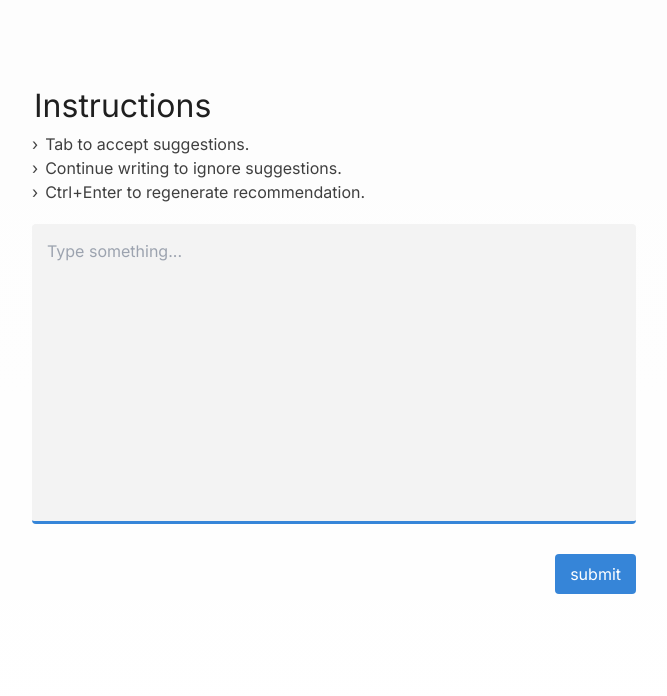
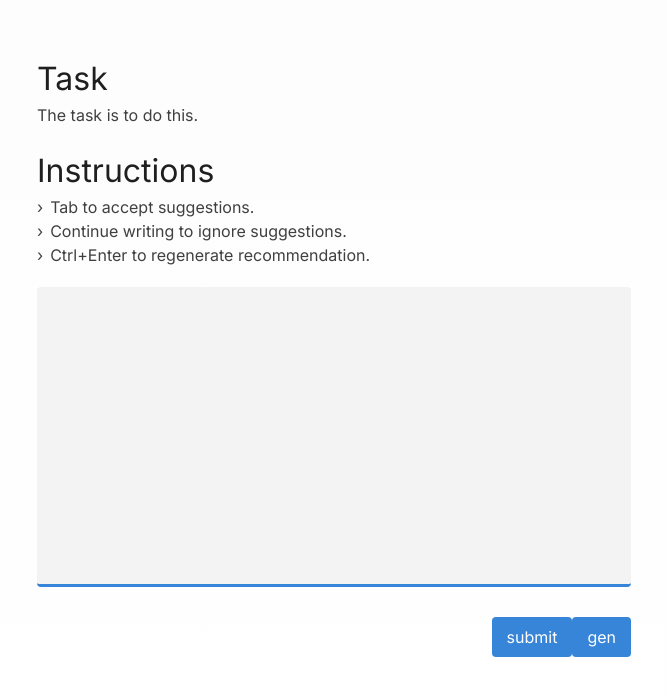
Before and after one commit to yuna17c/research, a Next.js app in the folder ai-writing/: page / in a window 1280 px wide. Shown: the top 696 px of the page, without its empty margins (306-973 px from the left). Built offline with nearby package versions, Linux system fonts and the light colour scheme.

Commit message:
Enable API call and display the response on screen

```diff
--- a/ai-writing/app/page.tsx
+++ b/ai-writing/app/page.tsx
@@ -1,20 +1,92 @@
 "use client"
-import Image from "next/image";
-import Autocomplete from "../components/AutoComplete";
 import "./style_main.css";
 import Head from "next/head";
-import { useState } from 'react';
+import { FormEvent, useEffect, useState } from 'react';
 import { db } from '../firebase';
 import { Timestamp, addDoc, collection } from "firebase/firestore";
 import { timeStamp } from "console";
+import axios from 'axios'
+require('dotenv').config({path: '../.env.local'});
+import React, { useRef } from "react"
 
+// interface Conversation {
+//   role: string
+//   content: string
+// }
+
+// export default function Home() {
+//   const [value, setValue] = React.useState<string>("")
+//   const [conversation, setConversation] = React.useState<Conversation[]>([])
+//   const inputRef = useRef<HTMLInputElement>(null)
+//   const handleInput = React.useCallback(
+//     (e: React.ChangeEvent<HTMLInputElement>) => {
+//       setValue(e.target.value)
+//     },
+//     []
+//   )
+//   console.log(value)
+//   // const handleKeyDown = async (e: React.KeyboardEvent<HTMLInputElement>) => {
+//   //   if (e.key==="Enter") {
+//   //     const chatHistory = [...conversation {role:"user",content: value}]
+//   //   }
+//   // }
+//   return (
+//     <div className='main'>
+//       <div className="">
+//         <h1>Task</h1>
+//       </div>
+//       <div>
+//         <p>Start typing</p>
+//         <input
+//           placeholder="Type here"
+//           value={value}
+//           onChange={handleInput}
+//           // onKeyDown={handleKeyDown}
+//           />
+//       </div>
+//     </div>
+//   )
+
+// }
+
+// interface
 export default function Home() {
   const [isPopupVisible, setIsPopupVisible] = useState(false);
   const [inputValue, setInputValue] = useState<string>('');
+  const [ChatResponse, setResponse] = useState('');
+  const [setIntervalTime] = useState('')
+  const contentEditableRef = useRef(null);
 
-  const handleChange = (event: React.ChangeEvent<HTMLTextAreaElement>) => {
-    setInputValue(event.target.value)
+  // const handleChange = () => {
+  //   setInputValue(event.target.value)
+  // }
+  const handleGenerate = async () => {
+    var editableDiv = document.getElementById("editableDiv")
+    var prompt = editableDiv.innerText
+    // const prompt = inputValue
+    console.log("sent", prompt)
+    if (prompt) {
+      try {
+        const response = await fetch("/api/generate?prompt="+encodeURIComponent(prompt))
+        const body = await response.json();
+        console.log("response:",body.name)
+        if (body.name) {
+          editableDiv.innerHTML = `${prompt}<span style="color: #A6A6A6;">${body.name}</span>`;
+        }
+        // setInputValue(prompt+body.name)
+      } catch(error) {
+        console.error(error)
+      }
+    }
   }
+
+  // useEffect(() => {
+  //   const intervalTime = setInterval(() => {
+  //       handleGenerate();
+  //   }, 5000);
+
+  //     return () => clearInterval(intervalTime);
+  // }, [inputValue]);
 
   const handleSubmit = async () => {
     setIsPopupVisible(true);
@@ -43,6 +115,8 @@ export default function Home() {
     </Head>
     <main>
       <div className="title">
+        <h1>Task</h1>
+        <p>The task is to do this.</p>
         <h1>Instructions </h1>
       </div>
       <div className="instructions">
@@ -50,20 +124,26 @@ export default function Home() {
         <p><span>&rsaquo;</span>Continue writing to ignore suggestions.</p>
         <p><span>&rsaquo;</span>Ctrl+Enter to regenerate recommendation.</p>
       </div>
-
       <div className="container">
-          <div className='inputContainer'>
-            <textarea
-              className='inputBox'
-              value={inputValue}
-              // value={query}
-              onChange={handleChange}
-              placeholder="Type something..."
-            />
+        <div className="container">
+            <div className='inputContainer'>
+              <div id="editableDiv"
+                className="inputBox"
+                contentEditable="true"></div>
+              {/* <textarea
+              ref={contentEditableRef}
+                className='inputBox'
+                value={inputValue}
+                name={'txt'}
+                onChange={handleChange}
+                placeholder="Type something..."
+              /> */}
           </div>
+      </div>
       </div>
       <div className="submit">
         <button className="submit-button" onClick={handleSubmit}>submit</button>
+        <button className="submit-button" onClick={handleGenerate}>gen</button>
       </div>
       {isPopupVisible && (
           <div className="popup">
--- a/ai-writing/app/style_main.css
+++ b/ai-writing/app/style_main.css
@@ -20,7 +20,7 @@ main {
     min-height: 100vh;
     width: 55%;
     flex-direction: column;
-    padding: 50px;
+    padding: 55px;
     color: var(--text-color);
 }
 
@@ -28,11 +28,10 @@ h1 {
     font-size: 4vh;
 }
 
-.title {
-    margin-top: 30px;
-    padding: 2px;
+.title p {
+    margin-bottom: 20px;
+    opacity: 0.85
 }
-
 .instructions {
     opacity: 0.85
 }
--- a/ai-writing/components/AutoComplete.tsx
+++ /dev/null
@@ -1,35 +0,0 @@
-"use client";
-
-import { useState, ChangeEvent } from "react";
-import axios from "axios";
-import "../app/style_main.css";
-
-const Autocomplete = () => {
-  const [query, setQuery] = useState<string>("");
-  const [suggestions, setSuggestions] = useState<string[]>([]);
-
-  const handleChange = async (e: ChangeEvent<HTMLInputElement>) => {
-    setQuery(e.target.value);
-    if (e.target.value.length > 2) {
-      const response = await axios.post("/api/autocomplete", { query: e.target.value });
-      setSuggestions(response.data.suggestions);
-    }
-  };
-
-  return (
-    <div className='inputContainer'>
-      <textarea
-        className='inputBox'
-        // value={query}
-        // onChange={handleChange}
-        placeholder="Type something..."
-      />
-      {/* <ul className='suggestionsList'>
-        {suggestions.map((suggestion, index) => (
-          <li key={index} className='suggestionItem'>{suggestion}</li>
-        ))}
-      </ul> */}
-    </div>
-  );
-};
-export default Autocomplete;
--- /dev/null
+++ b/ai-writing/pages/api/generate.js
@@ -0,0 +1,32 @@
+import OpenAI from "openai";
+import { NextResponse } from "next/server";
+require('dotenv').config({path: '../../.env'});
+
+export default async function handler(req, res) {
+  const prompt = req.query.prompt
+  console.log("received:", prompt)
+  const openai = new OpenAI();
+  res.status(200).json({name:'john doe'})
+  // try {
+  //   const response = await openai.chat.completions.create({
+  //     model:"gpt-3.5-turbo",
+  //     messages:[
+  //         {"role": "system", "content": "You are a helpful assistant who completes the sentence of a user who is writing an email."},
+  //         {"role": "user", "content": prompt},
+  //     ],
+  //     temperature:1,
+  //     max_tokens:50,
+  //     n:3,
+  //     top_p:0.55
+  //   });
+  //   const val = response.choices[0].message.content
+  //   const val = "hello!d"
+  //   console.log("generated response:",val)
+  //   // res.json({val});
+  //   res.status(200).json({ response: val });
+  //   // return new NextResponse.json({message:"hello"})    // res.status(200).json({ val });
+  // } catch (error) {
+  //   console.error(error);
+  //   res.status(500).json({ error: 'can\'t retrieve results from openai.' });
+  // }
+}
```
Also changed, not shown: 2 other files (tests, documents, lock files or other folders).
